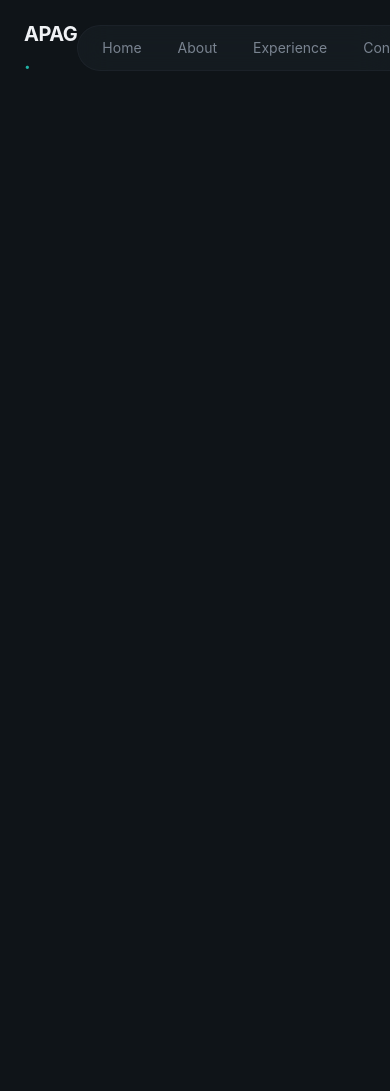
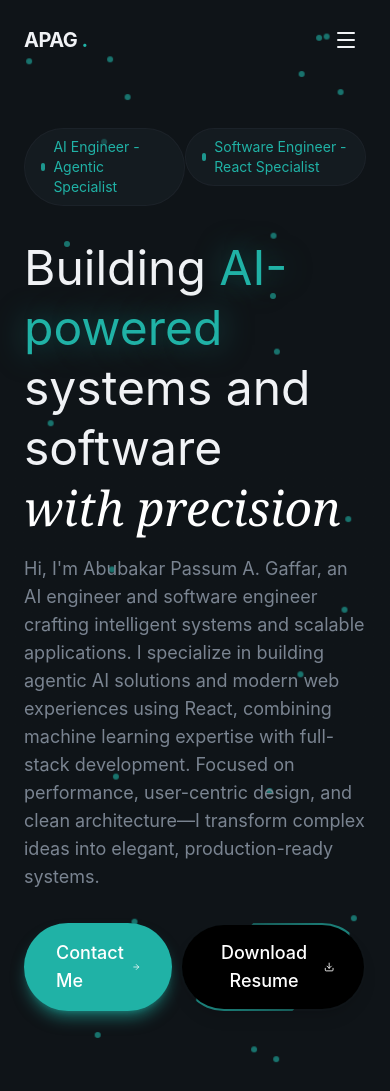
Before and after one commit to passumtornado/portfolio, a React app: page / in a window 390 px wide. Before the commit the page ends 844 px from the top, so only its background shows below. Built offline with nearby package versions, Linux system fonts and the light colour scheme; the HTML template or start-up script is replaced by a standard one.

Commit message:
worked on the Hero section BG, left side Text-content and BG-Dot

```diff
--- a/package.json
+++ b/package.json
@@ -11,6 +11,7 @@
   },
   "dependencies": {
     "@tailwindcss/vite": "^4.2.2",
+    "lucide-react": "^0.577.0",
     "react": "^19.2.4",
     "react-dom": "^19.2.4",
     "tailwindcss": "^4.2.2"
--- /dev/null
+++ b/src/components/AnimatedBorderButton.tsx
@@ -0,0 +1,84 @@
+import React from "react";
+import { Download } from "lucide-react";
+
+type AnimatedBorderButtonProps = {
+  className?: string;
+  size?: "sm" | "default" | "lg";
+  children: React.ReactNode;
+  backgroundColor?: string;
+  borderColor?: string;
+  onClick?: () => void;
+};
+
+const AnimatedBorderButton = ({
+  className,
+  size = "default",
+  children,
+  backgroundColor = "bg-black",
+  borderColor = "from-primary via-primary/50 to-primary",
+  onClick,
+}: AnimatedBorderButtonProps) => {
+  const baseClasses =
+    "relative rounded-full font-medium focus:outline-none focus-visible:ring-2 focus-visible:ring-primary shadow-lg overflow-hidden group";
+
+  const sizeClasses = {
+    sm: "px-4 py-2 text-sm",
+    default: "px-6 py-3 text-base",
+    lg: "px-8 py-4 text-lg",
+  };
+
+  const classes = `${baseClasses} ${sizeClasses[size]} ${className || ""}`;
+
+  return (
+    <button onClick={onClick} className={classes}>
+      {/* Animated Border */}
+      <div
+        className={`absolute inset-0 rounded-full bg-gradient-to-r ${borderColor} opacity-75 group-hover:opacity-100 transition-opacity`}
+        style={{
+          animation: "spin 3s linear infinite",
+        }}
+      />
+
+      {/* Inner Background */}
+      <div
+        className={`absolute inset-0.5 rounded-full ${backgroundColor} backdrop-blur-sm group-hover:backdrop-filter`}
+        style={{
+          backdropFilter: "blur(16px)",
+        }}
+      />
+
+      {/* Content */}
+      <span className="relative flex items-center justify-center gap-2 text-white">
+        {children}
+        <Download className="w-4 h-4" />
+      </span>
+
+      <style>{`
+        @keyframes spin {
+          from {
+            transform: rotate(0deg);
+          }
+          to {
+            transform: rotate(360deg);
+          }
+        }
+
+        .group:hover .animated-border-spinner {
+          animation-play-state: paused;
+        }
+
+        button.group:hover {
+          background-color: color-mix(in srgb, #20b2a6 15%, transparent);
+          backdrop-filter: blur(16px);
+          box-shadow: 0 0 20px color-mix(in srgb, #20b2a6 20%, transparent);
+        }
+
+        button.group:hover > div:first-child {
+          animation-play-state: paused;
+        }
+      `}</style>
+    </button>
+  );
+};
+
+export default AnimatedBorderButton;
--- /dev/null
+++ b/src/components/Button.tsx
@@ -0,0 +1,26 @@
+import React from 'react'
+
+type ButtonProps = {
+    className?: string;
+    size: 'sm' | 'default' | 'lg';
+    children: React.ReactNode;
+}
+
+
+const Button = ({className,size,children}: ButtonProps) => {
+    const baseClasses = "relative overflow-hidden rounded-full font-medium focus:outline-none focus-visible:ring-2 focus-visible:ring-primary bg-primary text-primary-foreground hover:bg-primary/90 shadow-lg shadow-primary/50";
+    const sizeClasses = {
+        sm: 'px-4 py-2 text-sm',
+        default: 'px-6 py-3 text-base',
+        lg: 'px-8 py-4 text-lg',
+
+    }
+    const classess =`${baseClasses} ${sizeClasses[size] || sizeClasses.default} ${className || ''}`;
+  return (
+    <div className={classess}>
+      <span className="relative flex items-center justify-center gap-2">{children}</span>
+    </div>
+  );
+}
+
+export default Button
--- a/src/index.css
+++ b/src/index.css
@@ -48,4 +48,81 @@
     backdrop-filter: blur(16px);
     border: color-mix(in srgb, var(--color-border) 50%, transparent) 1px solid;
   }
+   .glass-strong {
+    background-color: color-mix(in srgb, var(--color-surface) 80%, transparent);
+    backdrop-filter: blur(24px);
+    border: color-mix(in srgb, var(--color-border) 60%, transparent) 1px solid;
+  }
+  .glow-text{
+    text-shadow:0 0 30px color-mix(in srgb, var(--color-primary) 50%, transparent)
+  }
 }
+
+@layer utilities{
+  @keyframes fade-in {
+    from {
+      opacity: 0;
+      transform: translateY(20px);
+      filter: blur(10px);
+    }
+    to {
+      opacity: 1;
+      transform: translateY(0);
+      filter: blur(0);
+
+    }
+  }
+  @keyframes slow-drift {
+    0%,
+    100% {
+      transform: translate(0, 0);
+    }
+    25% {
+      transform: translate(20px, -30px);
+    }
+    50% {
+      transform: translate(-15px, -20px);
+    }
+    75% {
+      transform: translate(30px, 10px);
+  }
+  }
+
+
+  .animate-fade-in{
+   animation: fade-in 0.5s ease-out both;
+  }
+  .animation-delay-100{
+    animation-delay: 100ms;
+  }
+  .animation-delay-200{
+    animation-delay: 200ms;
+  }
+  .animation-delay-300{
+    animation-delay: 300ms;
+  }
+  .animation-delay-400{
+    animation-delay: 400ms;
+  }
+  .animation-delay-500{
+    animation-delay: 500ms;
+  }
+  .animation-delay-600{
+    animation-delay: 600ms;
+  }
+  .animation-delay-700{
+    animation-delay: 700ms;
+  }
+  .animation-delay-800{
+    animation-delay: 800ms;
+  }
+  .animation-delay-900{
+    animation-delay: 900ms;
+  }
+  .animated-border:hover{
+   background-color: color-mix(in srgb, #26c4b8 15%, transparent);
+   backdrop-filter: blur(16px);
+   box-shadow: 0 0 20px color-mix(in srgb, #26c4b8 20%, transparent);
+ }
+
+}
--- a/src/layout/Navbar.tsx
+++ b/src/layout/Navbar.tsx
@@ -1,4 +1,6 @@
-import React from 'react'
+import { useState } from 'react';
+import Button from '../components/Button';
+import { Menu,X } from 'lucide-react';
 
 
 const NavLinks = [
@@ -11,8 +13,14 @@ const NavLinks = [
 
 
 const Navbar = () => {
+  const [isMobileMenuOpen, setIsMobileMenuOpen] = useState(false);
+
+  const toggleMobileMenu = () => {
+    setIsMobileMenuOpen(prev => !prev);
+  }
+
   return (
-    <header className="fixed top-0 left-0  right-0 bg-transparent py-5">
+    <header className="fixed top-0 left-0  right-0 bg-transparent py-5 z-50">
       <nav className="container mx-auto  px-6 flex items-center justify-between">
         <a
           href="#"
@@ -21,16 +29,51 @@ const Navbar = () => {
           APAG <span className="text-primary">.</span>
         </a>
         {/* Desktop Navigation */}
-        <div className='flex items-center gap-1'>
-          <div className='glass rounded-full px-2 py-1 flex items-center gap-1'>
-            {NavLinks.map((link,index) => (
-              <a key={index} href={link.href} className='px-4 py-2 text-sm text-muted-foreground hover:text-foreground rounded-full hover:bg-surface'>
+        <div className=" hidden md:flex items-center gap-1">
+          <div className="glass rounded-full px-2 py-1 flex items-center gap-1">
+            {NavLinks.map((link, index) => (
+              <a
+                key={index}
+                href={link.href}
+                className="px-4 py-2 text-sm text-muted-foreground hover:text-foreground rounded-full hover:bg-surface"
+              >
                 {link.label}
               </a>
             ))}
           </div>
         </div>
+
+        {/* CTA Button */}
+        <div className="hidden md:block">
+          <Button size="sm">Contact Me</Button>
+        </div>
+
+        {/* Mobile Menu Button  */}
+        <button
+          className="md:hidden p-2 text-foreground cursor-pointer"
+          onClick={toggleMobileMenu}
+        >
+          {isMobileMenuOpen ? <X size={24} /> : <Menu size={24} />}
+        </button>
       </nav>
+      {/* Mobile Menu */}
+      {isMobileMenuOpen && (
+        <div className="md:hidden glass-strong animate-fade-in">
+          <div className="container mx-auto px-5 py-6 flex flex-col gap-4">
+            {NavLinks.map((link, index) => (
+              <a
+                key={index}
+                href={link.href}
+                className=" text-lg text-muted-foreground hover:text-foreground rounded-full hover:bg-surface py-2"
+              >
+                {link.label}
+              </a>
+            ))}
+
+            <Button size="lg">Contact Me</Button>
+          </div>
+        </div>
+      )}
     </header>
   );
 }
--- a/src/sections/Hero.tsx
+++ b/src/sections/Hero.tsx
@@ -1,9 +1,95 @@
-import React from 'react'
+import React from "react";
+import Button from "../components/Button";
+import { ArrowRight } from "lucide-react";
+import AnimatedBorderButton from "../components/AnimatedBorderButton";
 
 export const Hero = () => {
   return (
-    <section>
+    <section className="relative min-h-screen flex items-center overflow-hidden">
+      {/* Bg */}
+      <div className="absolute inset-0">
+        <img
+          src=""
+          alt="Hero Background"
+          className="w-full h-full object-cover opacity-0"
+        />
+        <div className="absolute inset-0 bg-gradient-to-b from-background/20 via-background/80 to-background" />
+      </div>
+      {/* Green Dots */}
+      <div className="absolute inset-0 overflow-hidden pointer-events-none">
+        {[...Array(30)].map((_, index) => (
+          <div
+            key={index}
+            className="absolute w-1.5 h-1.5 rounded-full opacity-60 animate-slow-drift"
+            style={{
+              backgroundColor: "#20B2A6",
+              left: `${Math.random() * 100}%`,
+              top: `${Math.random() * 100}%`,
+              animation: `slow-drift ${10 + Math.random() * 20}s ease-in-out infinite`,
+              animationDelay: `${Math.random() * 5}s`,
+            }}
+          />
+        ))}
+      </div>
+      {/* Content */}
+      <div className="container mx-auto px-6 pt-32 pb-20 relative z-10">
+        <div className="grid lg:grid-cols-2 gap-12 items-center">
+          {/* Left column - Text content */}
+          <div className="space-y-8">
+            <div className="flex ">
+              <div className="animate-fade-in">
+                <span className="inline-flex items-center gap-2 px-4 py-2 rounded-full glass text-sm text-primary">
+                  <span className="w-2 h-2 bg-primary rounded-full animate-pulse" />
+                  AI Engineer - Agentic Specialist
+                </span>
+              </div>
+              <div className="animate-fade-in">
+                <span className="inline-flex items-center gap-2 px-4 py-2 rounded-full glass text-sm text-primary">
+                  <span className="w-2 h-2 bg-primary rounded-full animate-pulse" />
+                  Software Engineer - React Specialist
+                </span>
+              </div>
+            </div>
 
+            {/* Headline */}
+            <div className="space-y-4">
+              <h1 className="text-5xl md:text-6xl lg:text-7xl leading-tight animate-fade-in animation-delay-100">
+                Building{" "}
+                <span className="text-primary glow-text">AI-powered</span>
+                <br />
+                systems and software
+                <br />
+                <span className="font-serif italic font-normal text-white">
+                  with precision
+                </span>
+              </h1>
+              <p className="text-lg text-muted-foreground max-w-lg animate-fade-in animation-delay-400">
+                Hi, I'm Abubakar Passum A. Gaffar, an AI engineer and software
+                engineer crafting intelligent systems and scalable applications.
+                I specialize in building agentic AI solutions and modern web
+                experiences using React, combining machine learning expertise
+                with full-stack development. Focused on performance,
+                user-centric design, and clean architecture—I transform complex
+                ideas into elegant, production-ready systems.
+              </p>
+            </div>
+            {/* CTA Button */}
+            <div className="flex gap-2">
+              <Button size="lg">
+                Contact Me <ArrowRight className="w-5 h-5" />
+              </Button>
+              {/* Animated Border Button to download resume */}
+              <AnimatedBorderButton
+                size="lg"
+                onClick={() => window.open("/resume.pdf", "_blank")}
+              >
+                Download Resume
+              </AnimatedBorderButton>
+            </div>
+          </div>
+          {/* Right column - Text content */}
+        </div>
+      </div>
     </section>
-  )
-}
+  );
+};
```
Also changed, not shown: 1 other file (tests, documents, lock files or other folders).
